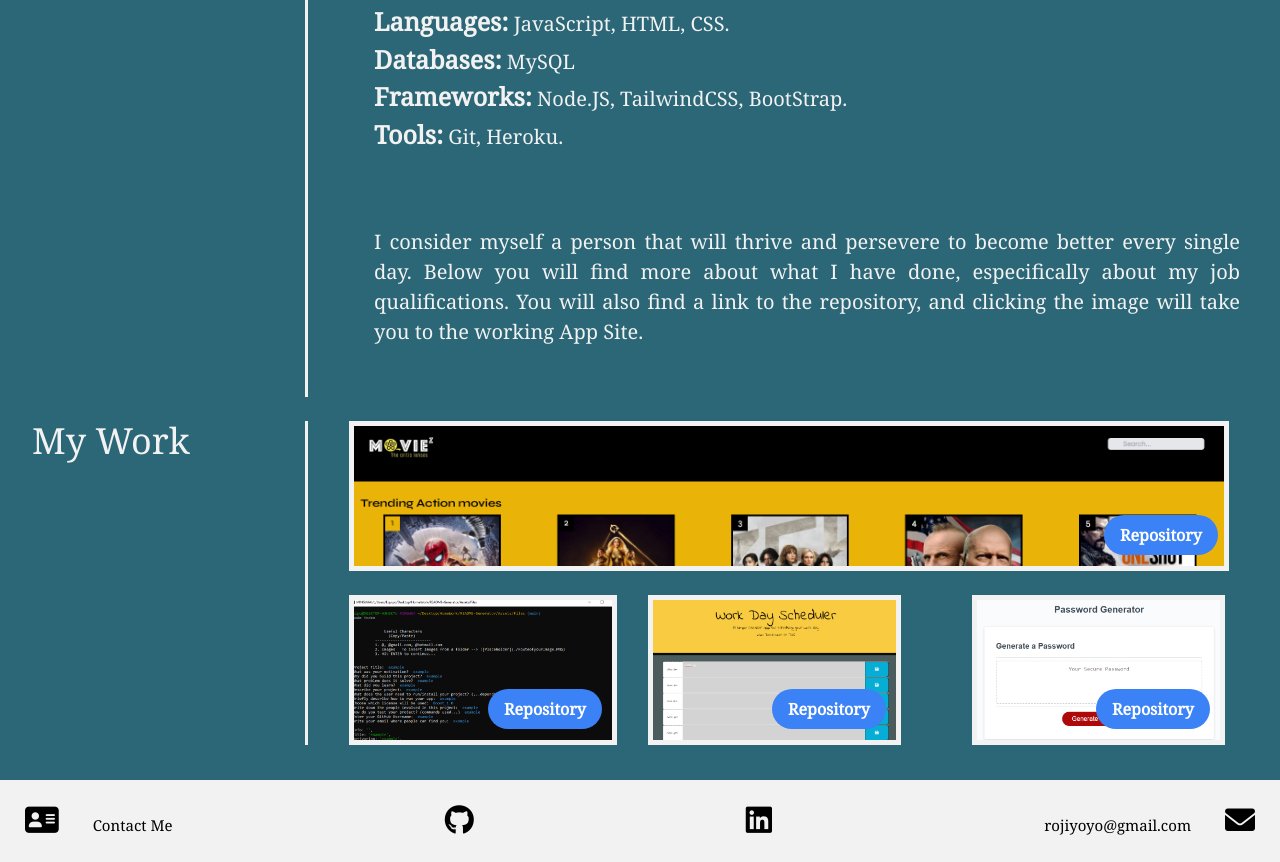
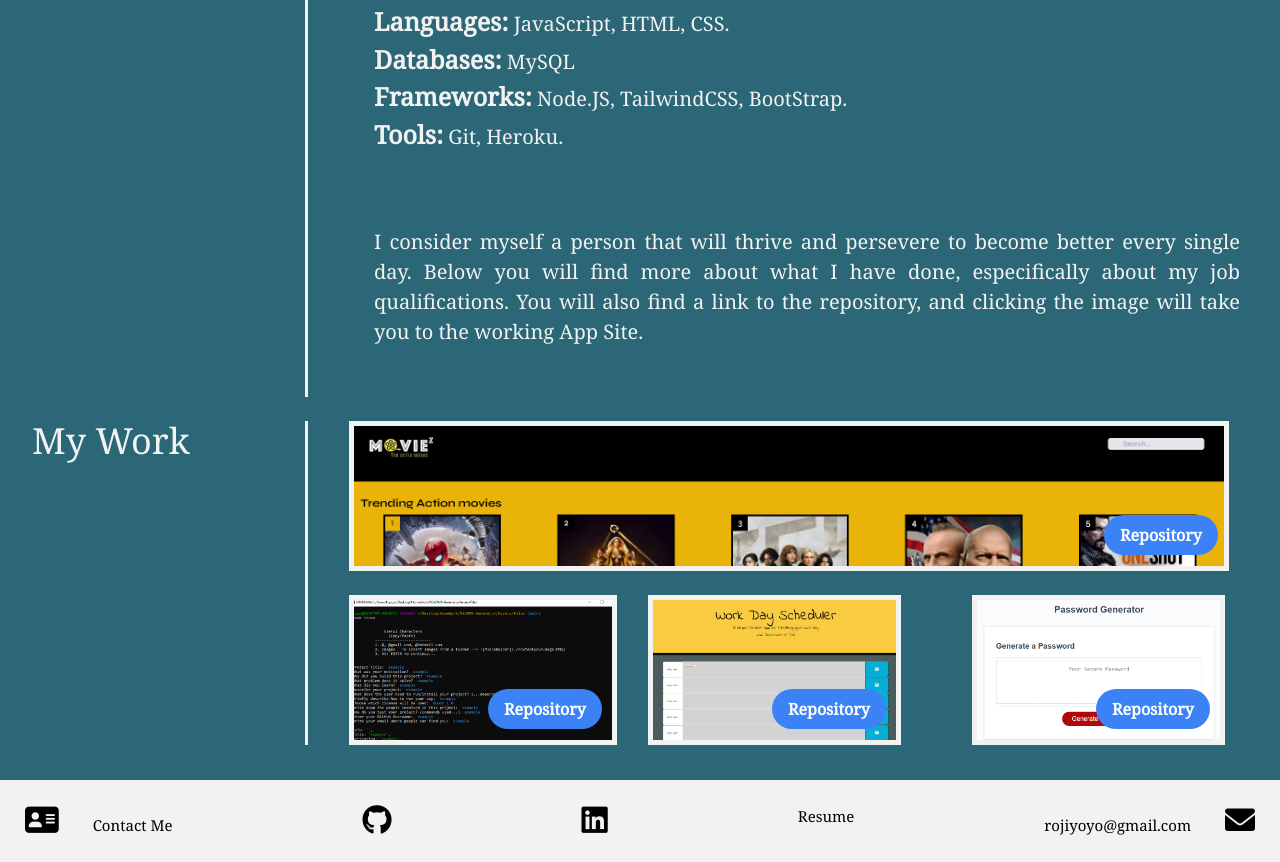
Before and after one commit to Enrique-Rojas-Villegas/Personal_Portfolio, a plain HTML site: page index.html in a window 1280 px wide. Shown: the part 562-1424 px from the top of the page. Drawn offline with nearby package versions, Linux system fonts and the light colour scheme.

Commit message:
Added button for REsume Download

```diff
--- a/index.html
+++ b/index.html
@@ -204,6 +204,14 @@
             ></a>
           </li>
           <li>
+            <a
+              href="./assets/docs/Enoc Enrique_Rojas Villegas_CV_English.pdf"
+              target="_blank"
+              download
+              >Resume</a
+            >
+          </li>
+          <li>
             <span class="email">rojiyoyo@gmail.com</span>
             <i class="fa-solid fa-envelope fa-2x"></i>
           </li>
```
Also changed, not shown: 1 other file.
